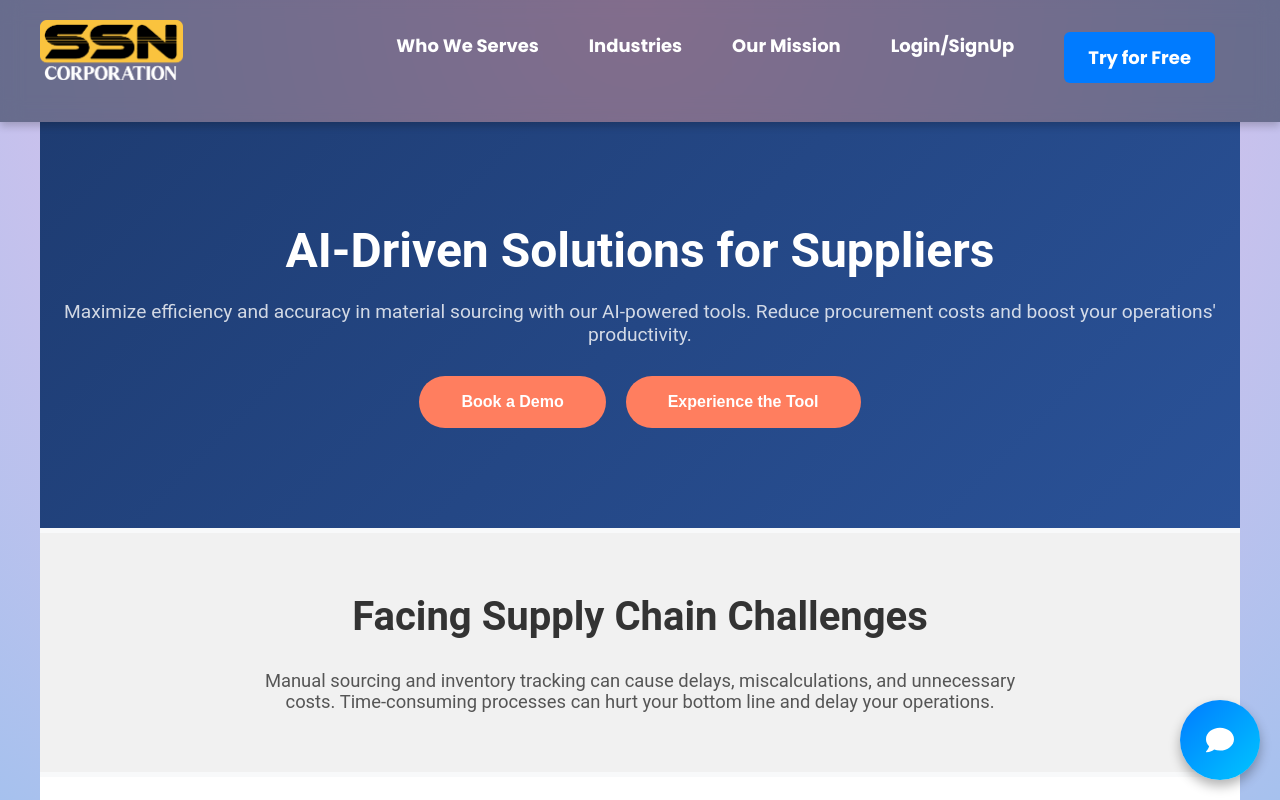
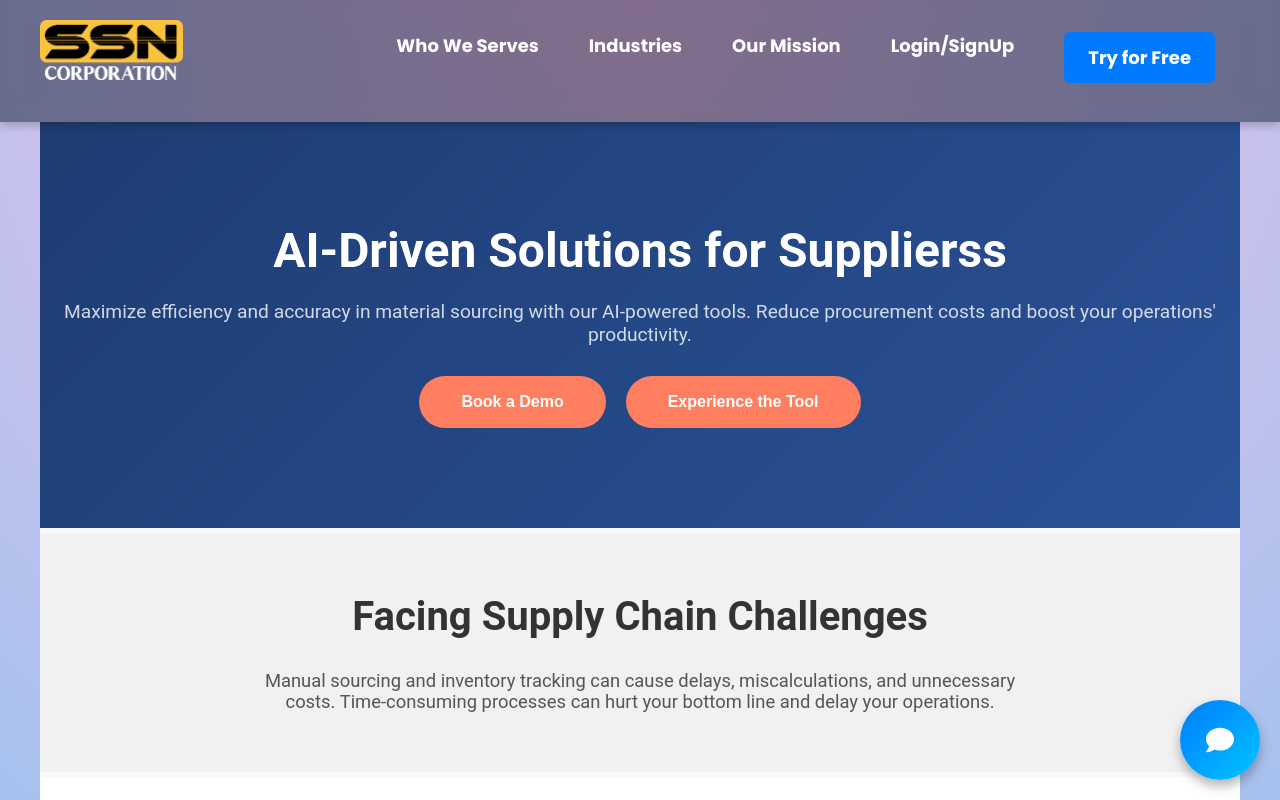
Before and after one commit to aabhashbasnet/SSNCorporation, a React (Create React App) app: page /who-we-serve/suppliers in a window 1280 px wide. Shown: the top 800 px of the page. Built offline with nearby package versions, Linux system fonts and the light colour scheme.

Commit message:
Fixed typo in Suppliers.jsx

```diff
--- a/src/pages/WhoWeServe/Suppliers.jsx
+++ b/src/pages/WhoWeServe/Suppliers.jsx
@@ -8,7 +8,7 @@ const Suppliers = () => {
     <div className="supplier-section">
       <section className="hero">
         <div className="hero-content">
-          <h1>AI-Driven Solutions for Suppliers</h1>
+          <h1>AI-Driven Solutions for Supplierss</h1>
           <p>
             Maximize efficiency and accuracy in material sourcing with our AI-powered tools.
             Reduce procurement costs and boost your operations' productivity.
```
